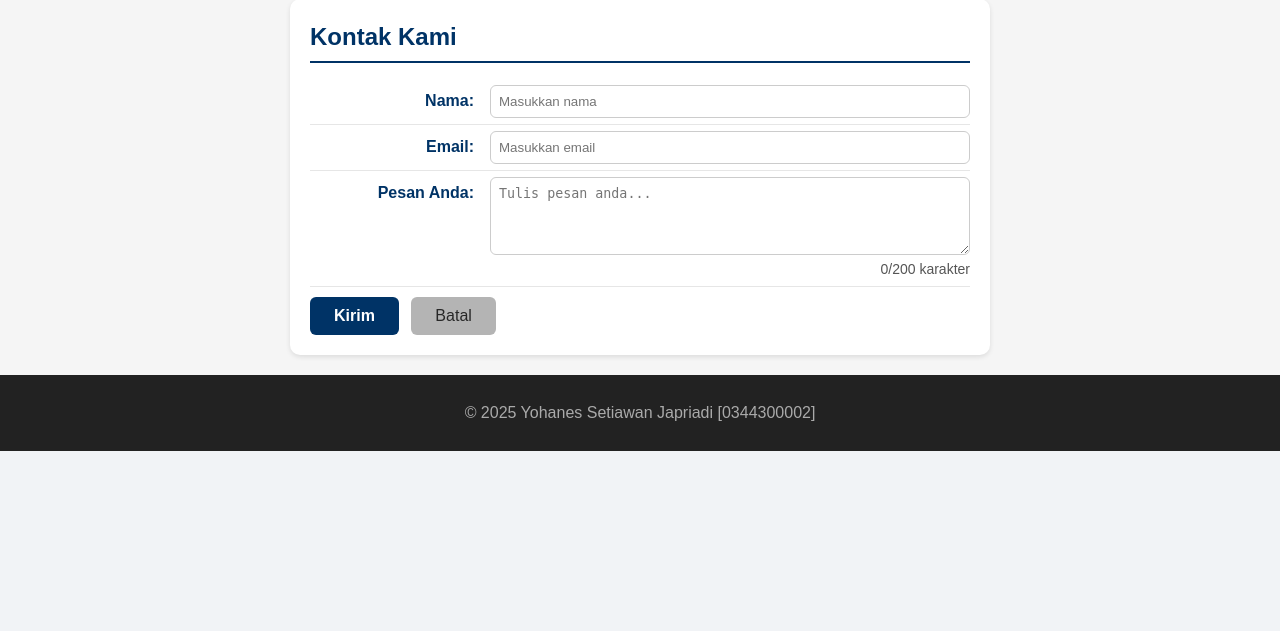
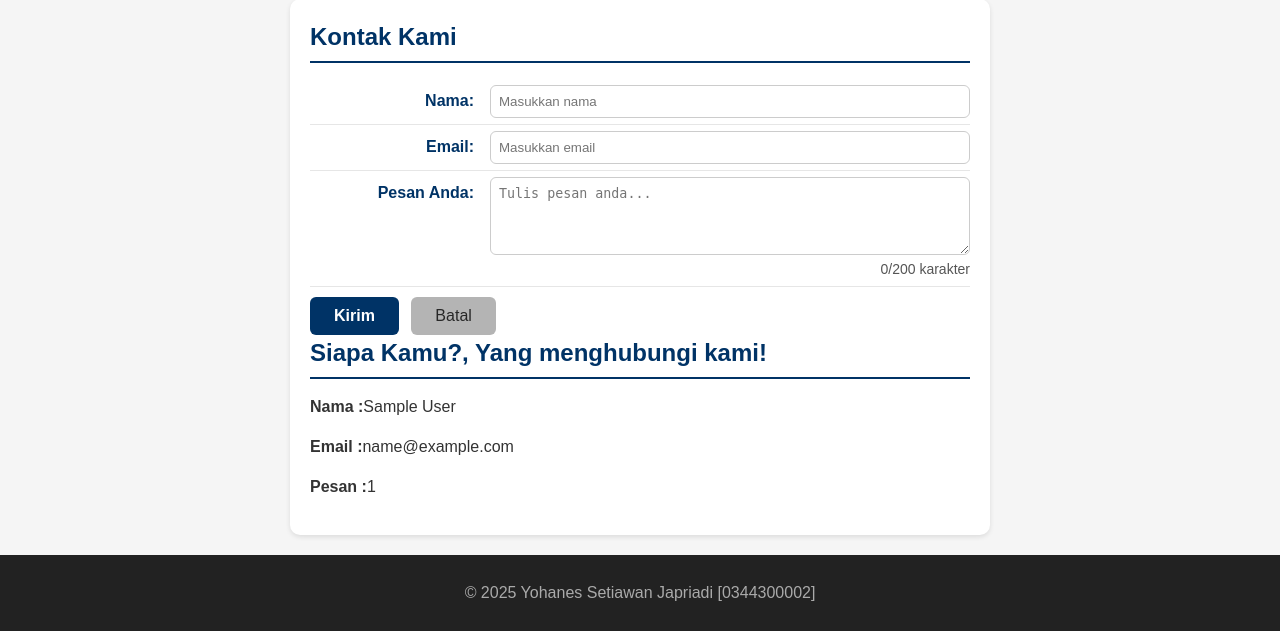
Before and after one commit to 2522500061/2522500061-GB1J-SIGB1J-2526O, a PHP site: page /pertemuan-07/index.php in a window 1280 px wide. Shown: the part 930-1561 px from the top of the page. Before the commit the page ends 1381 px from the top, so only its background shows below. Run offline with PHP 8.4, Linux system fonts and the light colour scheme; the visitor is signed in with stand-in values (Sample User, id 1).

Commit message:
menambahkan variabel session

```diff
--- a/pertemuan-07/index.php
+++ b/pertemuan-07/index.php
@@ -89,6 +89,11 @@ $akupesan = $_SESSION["txtPesan"];
 
         <button type="submit">Kirim</button>
         <button type="reset">Batal</button>
+
+          <h2>Siapa Kamu?, Yang menghubungi kami!</h2>
+        <p><strong>Nama :</strong><?php echo $akunama; ?> </p>
+        <p><strong>Email :</strong><?php echo $akuemail; ?></p>
+        <p><strong>Pesan :</strong><?php echo $akupesan; ?></p>
       </form>
     </section>
   </main>
```
Also changed, not shown: pertemuan-07/README.md.
